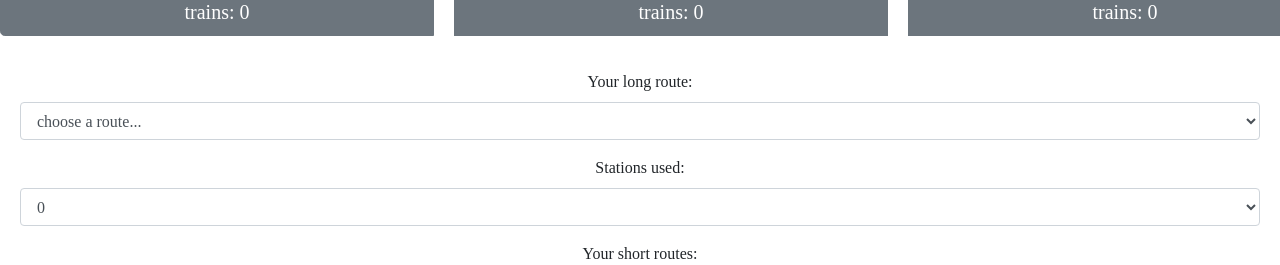
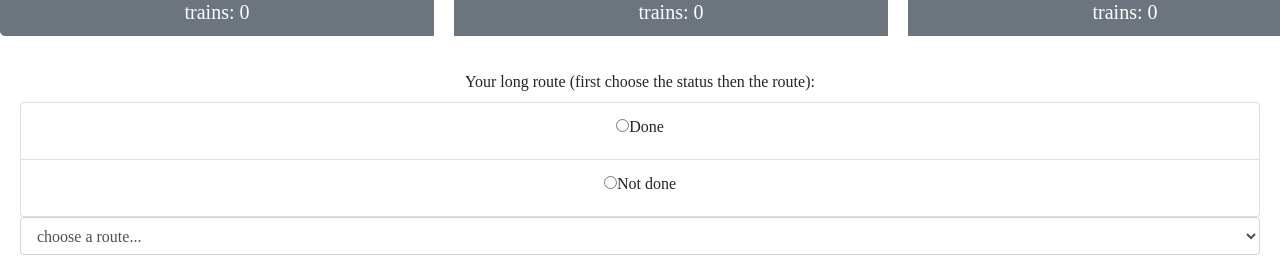
Before and after one commit to TatianaIvanovaW/TicketToRide, a React (Create React App) app: page / in a window 1280 px wide. Shown: the part 535-800 px from the top of the page. Built offline with nearby package versions, Linux system fonts and the light colour scheme; the HTML template or start-up script is replaced by a standard one; a web font is replaced by a local one.

Commit message:
add done/notdone for long route

```diff
--- a/src/pages/europe.js
+++ b/src/pages/europe.js
@@ -26,6 +26,7 @@ export default function Europe() {
   const [finalScore, set_finalScore] = useState(0);
   const [longRouteScore, set_longRouteScore] = useState(0);
   const [stations, set_stations] = useState(12);
+  const [lrStatus, set_lrStatus] = useState("done");
 
   const shortRouteSorted = shortRoute.sort((a, b) => {
     return a.name.localeCompare(b.name);
@@ -38,7 +39,7 @@ export default function Europe() {
     value4 * 7,
     value6 * 15,
     value8 * 21,
-    parseInt(longRouteScore),
+    longRouteScore,
     stations,
   ];
 
@@ -107,15 +108,9 @@ export default function Europe() {
       console.log(shorts);
       return shorts;
     }
+  };
 
-    // if (e.target.value === "done") {
-    //   shorts.push(route.score);
-    // } else if (e.target.value === "notdone") {
-    //   shorts.push(-route.score);
-    // } else shorts.push(0);
-    // console.log(shorts);
-    // return shorts;
-  };
+  console.log(`lomg route`, longRouteScore);
 
   return (
     <div>
@@ -211,11 +206,34 @@ export default function Europe() {
               </Row>
             </Form.Group>
           </fieldset>
+          <Form.Label>
+            Your long route (first choose the status then the route):
+          </Form.Label>
+          <ListGroup
+            onChange={(e) => {
+              set_lrStatus(e.target.value);
+            }}
+          >
+            <ListGroup.Item>
+              <input id="done" name="status" type="radio" value="done"></input>
+              <label>Done</label>
+            </ListGroup.Item>
+            <ListGroup.Item>
+              <input
+                id="not done"
+                name="status"
+                type="radio"
+                value="notdone"
+              ></input>
+              <label>Not done</label>
+            </ListGroup.Item>
+          </ListGroup>
           <Form.Group>
-            <Form.Label>Your long route:</Form.Label>
             <Form.Control
               onChange={(e) => {
-                set_longRouteScore(e.target.value);
+                lrStatus === "done"
+                  ? set_longRouteScore(parseInt(e.target.value))
+                  : set_longRouteScore(-parseInt(e.target.value));
               }}
               as="select"
             >
```
Also changed, not shown: 1 other file (tests, documents, lock files or other folders).
